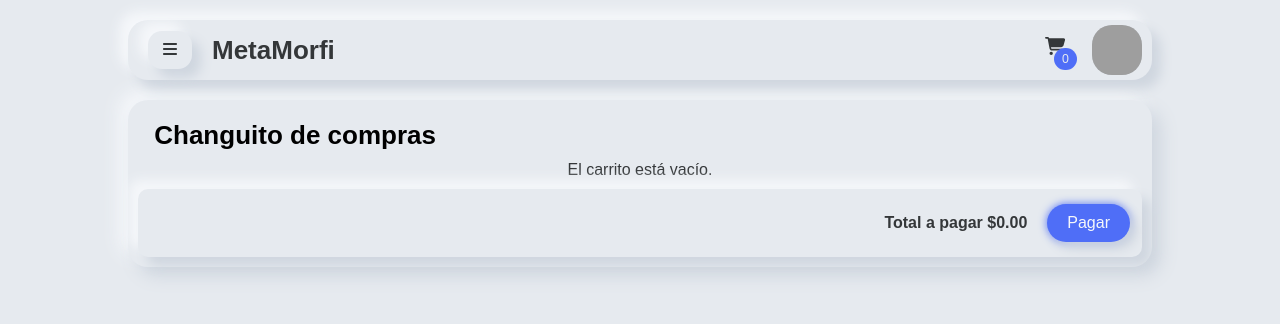
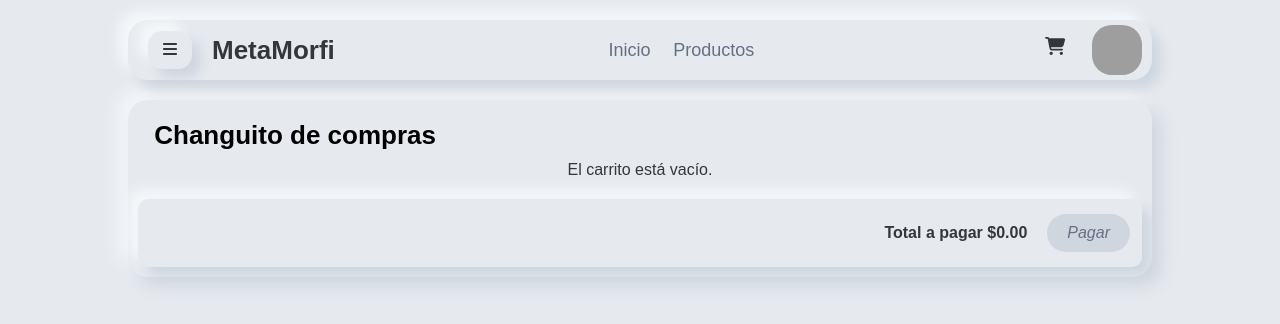
Before and after one commit to lovelorn-tech/metamorfi, a React (Vite) app in the folder client/: page /cart in a window 1280 px wide. Shown: the top 324 px of the page. Built offline with nearby package versions, Linux system fonts and the light colour scheme; grey boxes are pictures that could not be loaded.

Commit message:
added header nav 9/10/25

```diff
--- a/client/src/components/header/Header.component.jsx
+++ b/client/src/components/header/Header.component.jsx
@@ -5,12 +5,17 @@ import {
   faBars,
   faCartShopping
 } from "@fortawesome/free-solid-svg-icons";
-import { useContext, useState } from "react";
+import { useContext, useEffect, useState } from "react";
 import { CartContext } from "../../contexts/cart/cart.context";
+import { focusService } from "../../services/focus.service";
 
 export default function HeaderComponent() {
   const {cart} = useContext(CartContext);
   const [session, _setSession] = useState(true);
+
+  useEffect(() => {
+    focusService.focusAnchor(undefined, "header-as")
+  }, []);
 
   return (
     <header className="header">
@@ -20,14 +25,15 @@ export default function HeaderComponent() {
         </button>
         <Link to={"/"}>MetaMorfi</Link>
       </div>
-      <nav>
-
+      <nav className="header-nav">
+        <Link className="header-as" onClick={() => focusService.focusAnchor("/", "header-as")} to={"/"}>Inicio</Link>
+        <Link className="header-as" onClick={() => focusService.focusAnchor("/products", "header-as")} to={"/products"}>Productos</Link>
       </nav>
       {session ? (
         <div className="header-right">
-          <Link to={"/cart"}>
+          <Link className="header-as" onClick={() => focusService.focusAnchor("/cart", "header-as")} to={"/cart"}>
             <span><FontAwesomeIcon icon={faCartShopping} /></span>
-            <p>{cart.length}</p>
+            <p className={`${cart.length <= 0 && 'display-none'}`}>{cart.length}</p>
           </Link>
           <div className="header-profile-container">
             <img src="media/avatars/avatar_3.jpg" alt="profile button" />
--- a/client/src/components/header/header.styles.scss
+++ b/client/src/components/header/header.styles.scss
@@ -40,12 +40,32 @@
     }
   }
 
+  & > .header-nav {
+    display: flex;
+    align-items: center;
+    justify-content: center;
+
+    & > a {
+      text-decoration: none;
+      font-size: g.toEm(18);
+      font-family: sans-serif;
+      font-weight: 500;
+      color: g.$muted;
+      padding: g.toEm(5) g.toEm(10);
+    }
+
+    & > .target {
+        color: g.$dark;
+        font-weight: 700;
+      }
+  }
+
   & > .header-right {
     display: flex;
     justify-content: flex-end;
 
-
-        & > a, button {
+    & > a,
+    button {
       text-decoration: none;
       position: relative;
       font-size: g.toEm(18);
--- a/client/src/global.scss
+++ b/client/src/global.scss
@@ -1,10 +1,10 @@
 @use "sass:math";
 
-@function toRem($value){
+@function toRem($value) {
   @return math.div($value, 16) + rem;
 }
 
-@function toEm($value){
+@function toEm($value) {
   @return math.div($value, 16) + em;
 }
 
@@ -30,3 +30,8 @@ $box-shadow-light-inset: inset toRem(7) toRem(7) toRem(12) $light-soft,
 $box-shadow-secondary-inset: inset toRem(7) toRem(7) toRem(12) $light-soft,
   0 0 toRem(9) $secondary;
 $box-shadow-primary-inset: inset 0 0 toRem(5) $dark-soft;
+
+
+.display-none {
+  display: none;
+}
--- a/client/src/pages/cart/Cart.page.jsx
+++ b/client/src/pages/cart/Cart.page.jsx
@@ -35,7 +35,7 @@ export default function CartPage() {
       </div>
       <footer className="ctp-bottom">
         <p>Total a pagar ${total}</p>
-        <button>Pagar</button>
+        <button disabled={cart.length <= 0}>Pagar</button>
       </footer>
     </div>
   );
--- a/client/src/pages/cart/cart.styles.scss
+++ b/client/src/pages/cart/cart.styles.scss
@@ -35,6 +35,7 @@
     border-radius: g.toRem(10);
     box-shadow: g.$box-shadow-light;
     padding: g.toEm(15) g.toEm(12);
+    margin-top: g.toRem(10);
 
     & > p {
       font-size: g.toEm(16);
@@ -61,6 +62,14 @@
         box-shadow: g.$box-shadow-primary-inset;
       }
 
+      &:disabled {
+        background-color: g.$light-soft;
+        color: g.$muted;
+        font-style: italic;
+        box-shadow: none;
+        cursor: auto;
+      }
+
       & > p {
         margin-left: g.toRem(10);
       }
--- /dev/null
+++ b/client/src/services/focus.service.js
@@ -0,0 +1,10 @@
+export const focusService = {
+  focusAnchor: (location, anchorGroupClass) => {
+    location ??= window.location.pathname;
+    const as = document.getElementsByClassName(anchorGroupClass);
+    [].forEach.call(as, function (a) {
+      if (a.getAttribute("href") === location) a.classList.add("target");
+      else a.classList.remove("target");
+    });
+  },
+};
```
Lines whose indentation alone changed are shown as unchanged.
